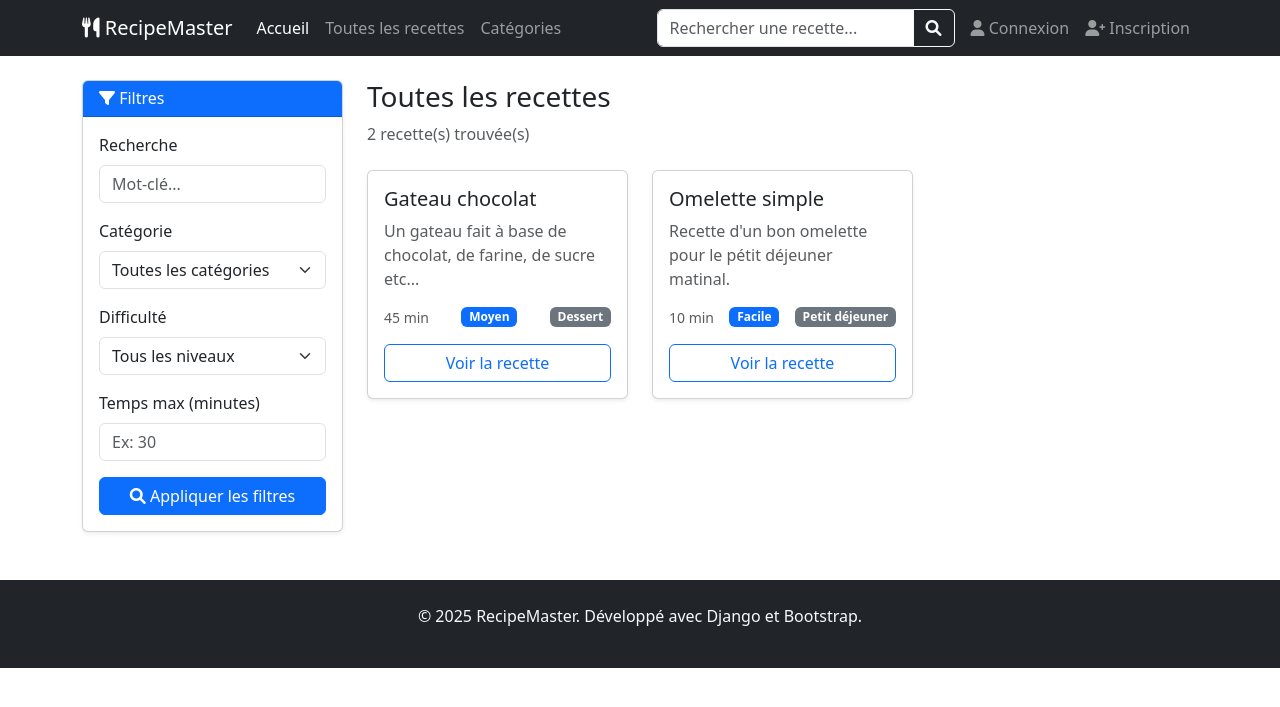
After one commit to IvanBayiha18/Gestionnaire_de_recette, a Django app: page /recherche/ in a window 1280 px wide. The commit adds this page. Shown: the top 707 px of the page. Run offline with Django 5.2, Linux system fonts and the light colour scheme; data comes from the database, SQL or seed files in the repository; both versions use the stored data as it was after the commit.

Commit message:
Option de recherche éffectué

```diff
--- a/GestDepProjet/urls.py
+++ b/GestDepProjet/urls.py
@@ -16,11 +16,12 @@ Including another URLconf
 """
 from django.contrib import admin
 from django.urls import path
-from recipes.views import home, recipe_detail, recipe_list
+from recipes.views import home, recipe_detail, recipe_list, recipe_search
 
 urlpatterns = [
     path('admin/', admin.site.urls),
     path('', home, name='home'),
     path('recette/<int:recipe_id>/', recipe_detail, name='recipe_detail'),
     path('recettes/', recipe_list, name='recipe_list'),
+    path('recherche/', recipe_search, name='recipe_search'),
 ]
--- a/recipes/templates/recipes/base.html
+++ b/recipes/templates/recipes/base.html
@@ -44,6 +44,21 @@
                         <a class="nav-link" href="#">Catégories</a>
                     </li>
                 </ul>
+
+                <!-- Formulaire de recherche > -->
+                <form class="d-flex me-2" action="{% url 'recipe_search' %}" method="GET">
+                    <div class="input-group">
+                        <input type="text"
+                        name="q"
+                        class="form-control"
+                        placeholder="Rechercher une recette..."
+                        aria-label="Rechercher"
+                        value="{{ request.GET.q }}">
+                    <button class="btn btn-outline-light" type="submit">
+                        <i class="fas fa-search"></i>
+                    </button>
+                    </div>
+                </form>
                 <div class="navbar-nav">
                     <a class="nav-link" href="#"><i class="fas fa-user"></i> Connexion</a>
                     <a class="nav-link" href="#"><i class="fas fa-user-plus"></i> Inscription</a>
@@ -65,6 +80,7 @@
         </div>
     </footer>
 
+    <!-- À la fin du body, assure-toi d'avoir : -->
     <script src="https://cdn.jsdelivr.net/npm/bootstrap@5.3.0/dist/js/bootstrap.bundle.min.js"></script>
 </body>
 </html>
--- /dev/null
+++ b/recipes/templates/recipes/recipe_search.html
@@ -0,0 +1,165 @@
+{% extends 'recipes/base.html' %}
+
+{% block title %}Recherche - RecipeMaster{% endblock %}
+
+{% block content %}
+<div class="container mt-4">
+    <!-- En-tête avec formulaire de recherche avancée -->
+    <div class="row">
+        <div class="col-lg-3">
+            <!-- Filtres avancés -->
+            <div class="card shadow-sm">
+                <div class="card-header bg-primary text-white">
+                    <h6 class="mb-0"><i class="fas fa-filter"></i> Filtres</h6>
+                </div>
+                <div class="card-body">
+                    <form method="GET" action="{% url 'recipe_search' %}">
+                        <!-- Recherche texte -->
+                        <div class="mb-3">
+                            <label for="q" class="form-label">Recherche</label>
+                            <input type="text"
+                                   name="q"
+                                   id="q"
+                                   class="form-control"
+                                   placeholder="Mot-clé..."
+                                   value="{{ query }}">
+                        </div>
+
+                        <!-- Filtre catégorie -->
+                        <div class="mb-3">
+                            <label for="categorie" class="form-label">Catégorie</label>
+                            <select name="categorie" id="categorie" class="form-select">
+                                <option value="">Toutes les catégories</option>
+                                {% for categorie in categories %}
+                                <option value="{{ categorie.id }}"
+                                        {% if selected_categorie == categorie.id|stringformat:"i" %}selected{% endif %}>
+                                    {{ categorie.nom }}
+                                </option>
+                                {% endfor %}
+                            </select>
+                        </div>
+
+                        <!-- Filtre difficulté -->
+                        <div class="mb-3">
+                            <label for="difficulte" class="form-label">Difficulté</label>
+                            <select name="difficulte" id="difficulte" class="form-select">
+                                <option value="">Tous les niveaux</option>
+                                <option value="facile" {% if selected_difficulte == 'facile' %}selected{% endif %}>Facile</option>
+                                <option value="moyen" {% if selected_difficulte == 'moyen' %}selected{% endif %}>Moyen</option>
+                                <option value="difficile" {% if selected_difficulte == 'difficile' %}selected{% endif %}>Difficile</option>
+                            </select>
+                        </div>
+
+                        <!-- Filtre temps -->
+                        <div class="mb-3">
+                            <label for="temps_max" class="form-label">Temps max (minutes)</label>
+                            <input type="number"
+                                   name="temps_max"
+                                   id="temps_max"
+                                   class="form-control"
+                                   placeholder="Ex: 30"
+                                   value="{{ selected_temps_max }}">
+                        </div>
+
+                        <button type="submit" class="btn btn-primary w-100">
+                            <i class="fas fa-search"></i> Appliquer les filtres
+                        </button>
+
+                        {% if search_performed %}
+                        <a href="{% url 'recipe_search' %}" class="btn btn-outline-secondary w-100 mt-2">
+                            <i class="fas fa-times"></i> Effacer les filtres
+                        </a>
+                        {% endif %}
+                    </form>
+                </div>
+            </div>
+        </div>
+
+        <!-- Résultats -->
+        <div class="col-lg-9">
+            <!-- En-tête résultats -->
+            <div class="d-flex justify-content-between align-items-center mb-4">
+                <div>
+                    <h1 class="h3">
+                        {% if search_performed %}
+                        Résultats de la recherche
+                        {% else %}
+                        Toutes les recettes
+                        {% endif %}
+                    </h1>
+                    <p class="text-muted mb-0">
+                        {{ page_obj.paginator.count }} recette(s) trouvée(s)
+                        {% if query %} pour "{{ query }}"{% endif %}
+                    </p>
+                </div>
+            </div>
+
+            <!-- Message si aucun résultat -->
+            {% if page_obj.paginator.count == 0 and search_performed %}
+            <div class="alert alert-info">
+                <i class="fas fa-info-circle"></i>
+                Aucune recette ne correspond à votre recherche.
+                <a href="{% url 'recipe_search' %}" class="alert-link">Afficher toutes les recettes</a>
+            </div>
+            {% endif %}
+
+            <!-- Grille des recettes (identique à recipe_list.html) -->
+            <div class="row g-4">
+                {% for recipe in page_obj %}
+                <div class="col-md-6 col-lg-4">
+                    <div class="card recipe-card shadow-sm h-100">
+                        <div class="card-body">
+                            <h5 class="card-title">{{ recipe.titre }}</h5>
+                            <p class="card-text text-muted">{{ recipe.description|truncatewords:15 }}</p>
+
+                            <div class="d-flex justify-content-between align-items-center mb-3">
+                                <small class="text-muted">{{ recipe.temps_preparation }} min</small>
+                                <span class="badge bg-primary">{{ recipe.difficulte|title }}</span>
+                                {% if recipe.categorie %}
+                                <span class="badge bg-secondary">{{ recipe.categorie.nom }}</span>
+                                {% endif %}
+                            </div>
+
+                            <a href="{% url 'recipe_detail' recipe.id %}" class="btn btn-outline-primary w-100">
+                                Voir la recette
+                            </a>
+                        </div>
+                    </div>
+                </div>
+                {% endfor %}
+            </div>
+
+            <!-- Pagination -->
+            {% if page_obj.paginator.num_pages > 1 %}
+            <nav class="mt-5">
+                <ul class="pagination justify-content-center">
+                    {% if page_obj.has_previous %}
+                    <li class="page-item">
+                        <a class="page-link" href="?{% for key, value in request.GET.items %}{% if key != 'page' %}{{ key }}={{ value }}&{% endif %}{% endfor %}page=1">Première</a>
+                    </li>
+                    <li class="page-item">
+                        <a class="page-link" href="?{% for key, value in request.GET.items %}{% if key != 'page' %}{{ key }}={{ value }}&{% endif %}{% endfor %}page={{ page_obj.previous_page_number }}">Précédent</a>
+                    </li>
+                    {% endif %}
+
+                    <li class="page-item active">
+                        <span class="page-link">
+                            Page {{ page_obj.number }} sur {{ page_obj.paginator.num_pages }}
+                        </span>
+                    </li>
+
+                    {% if page_obj.has_next %}
+                    <li class="page-item">
+                        <a class="page-link" href="?{% for key, value in request.GET.items %}{% if key != 'page' %}{{ key }}={{ value }}&{% endif %}{% endfor %}page={{ page_obj.next_page_number }}">Suivant</a>
+                    </li>
+                    <li class="page-item">
+                        <a class="page-link" href="?{% for key, value in request.GET.items %}{% if key != 'page' %}{{ key }}={{ value }}&{% endif %}{% endfor %}page={{ page_obj.paginator.num_pages }}">Dernière</a>
+                    </li>
+                    {% endif %}
+                </ul>
+            </nav>
+            {% endif %}
+        </div>
+    </div>
+</div>
+{% endblock %}
--- a/recipes/views.py
+++ b/recipes/views.py
@@ -1,6 +1,7 @@
 from django.shortcuts import get_object_or_404, render
 from django.core.paginator import Paginator
 from .models import Recipe, Category
+from django.db.models import Q
 
 def home(request):
     """Vue pour la page d'accueil"""
@@ -44,3 +45,55 @@ def recipe_list(request):
     }
 
     return render(request, 'recipes/recipe_list.html', context)
+
+def recipe_search(request):
+    """Vue pour la recherche de recettes"""
+    # Récupère les paramètres de recherche
+    query = request.GET.get('q', '')  # Recherche texte
+    categorie_id = request.GET.get('categorie', '')
+    difficulte = request.GET.get('difficulte', '')
+    temps_max = request.GET.get('temps_max', '')
+
+    # Commence avec toutes les recettes
+    recipes = Recipe.objects.all()
+
+    # Filtre par recherche texte (titre OU description)
+    if query:
+        recipes = recipes.filter(
+            Q(titre__icontains=query) |
+            Q(description__icontains=query)
+        )
+
+    # Filtre par catégorie
+    if categorie_id:
+        recipes = recipes.filter(categorie_id=categorie_id)
+
+    # Filtre par difficulté
+    if difficulte:
+        recipes = recipes.filter(difficulte=difficulte)
+
+    # Filtre par temps maximum
+    if temps_max:
+        recipes = recipes.filter(temps_preparation__lte=temps_max)
+
+    # Tri par défaut
+    recipes = recipes.order_by('-date_creation')
+
+    # Pagination
+    paginator = Paginator(recipes, 12)
+    page_number = request.GET.get('page')
+    page_obj = paginator.get_page(page_number)
+
+    # Récupère les catégories pour les filtres
+    categories = Category.objects.all()
+
+    context = {
+        'page_obj': page_obj,
+        'query': query,
+        'categories': categories,
+        'selected_categorie': categorie_id,
+        'selected_difficulte': difficulte,
+        'selected_temps_max': temps_max,
+        'search_performed': any([query, categorie_id, difficulte, temps_max]),
+    }
+    return render(request, 'recipes/recipe_search.html', context)
```
Also changed, not shown: recipes/templates/recipes/home.html (+5 -5 lines), db.sqlite3.
